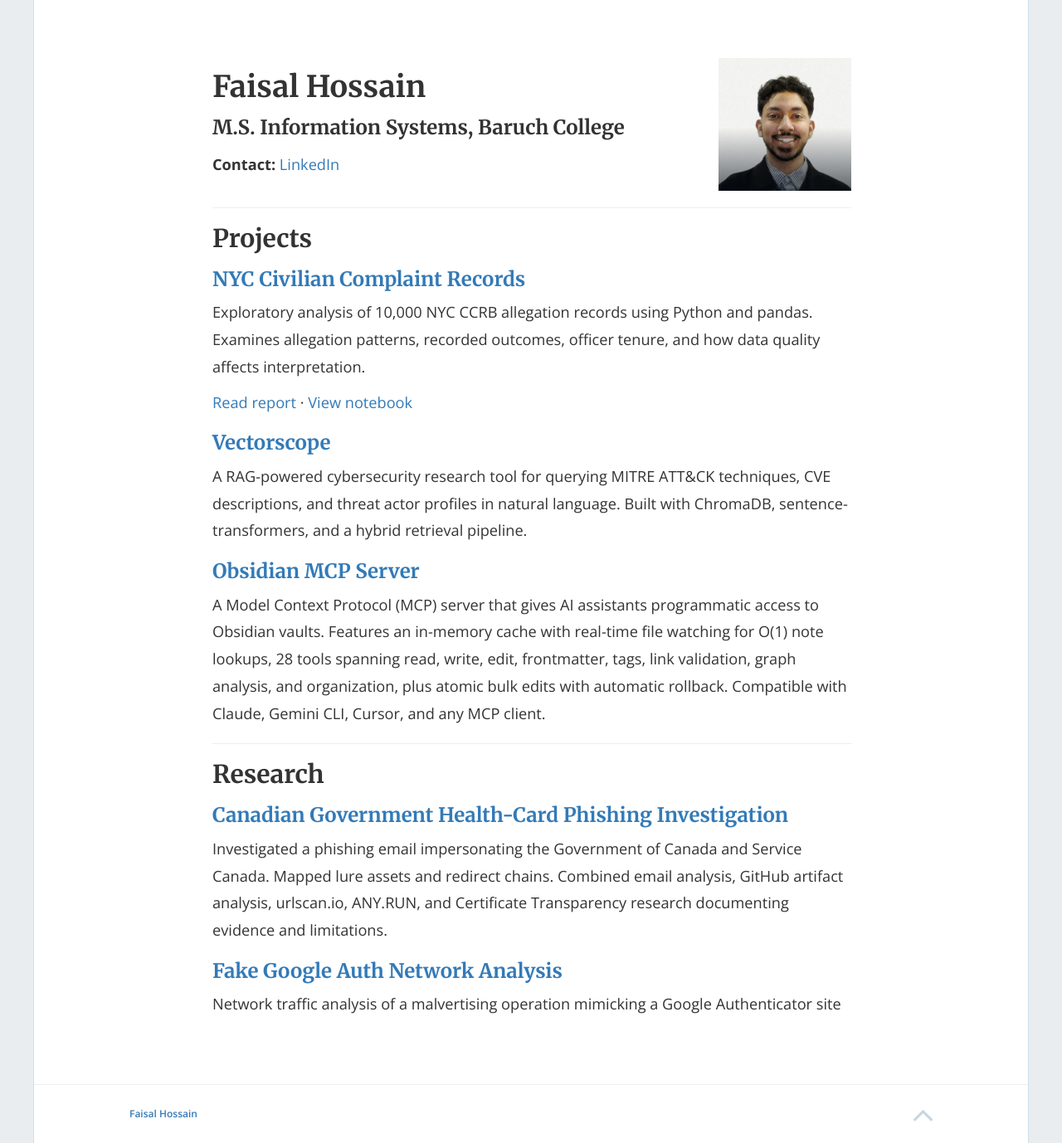
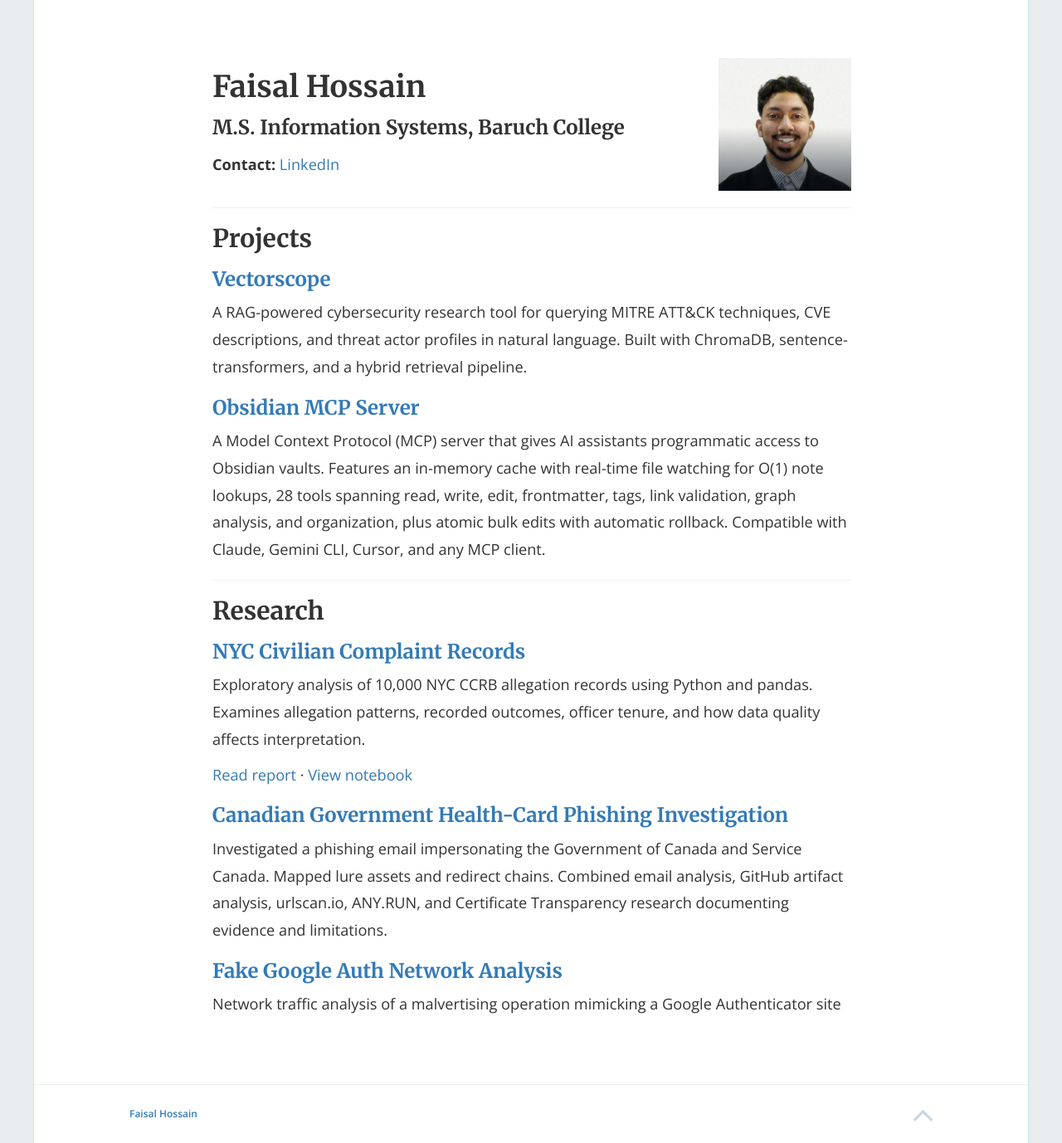
Before and after one commit to faisalhossainnyc/faisalhossainnyc.github.io, a Jekyll site: the page built from index.md, in a window 1280 px wide. Shown: the whole page at 83% size. Built offline with Jekyll 4.4.1, drawn with Linux system fonts in a browser that asks for light colours; nearby versions of some CDN libraries; part of the change alters nothing that is shown.

```diff
--- a/index.md
+++ b/index.md
@@ -16,11 +16,6 @@ title: Faisal Hossain
 
 ## Projects
 
-### [NYC Civilian Complaint Records](/projects/nyc-civilian-complaints/)
-Exploratory analysis of 10,000 NYC CCRB allegation records using Python and pandas. Examines allegation patterns, recorded outcomes, officer tenure, and how data quality affects interpretation.
-
-[Read report](/projects/nyc-civilian-complaints/) · [View notebook](https://github.com/faisalhossainnyc/faisalhossainnyc.github.io/blob/main/projects/nyc-civilian-complaints/analysis.ipynb)
-
 ### [Vectorscope](https://github.com/faisalhossainnyc/vectorscope)
 A RAG-powered cybersecurity research tool for querying MITRE ATT&CK techniques, CVE descriptions, and threat actor profiles in natural language. Built with ChromaDB, sentence-transformers, and a hybrid retrieval pipeline.
 
@@ -31,6 +26,11 @@ A Model Context Protocol (MCP) server that gives AI assistants programmatic acce
 
 ## Research
 
+### [NYC Civilian Complaint Records](/projects/nyc-civilian-complaints/)
+Exploratory analysis of 10,000 NYC CCRB allegation records using Python and pandas. Examines allegation patterns, recorded outcomes, officer tenure, and how data quality affects interpretation.
+
+[Read report](/projects/nyc-civilian-complaints/) · [View notebook](https://github.com/faisalhossainnyc/faisalhossainnyc.github.io/blob/main/projects/nyc-civilian-complaints/analysis.ipynb)
+
 ### [Canadian Government Health-Card Phishing Investigation](https://cybersecurityreach.org/investigations/canadian-id-renewal-github-2026)
 Investigated a phishing email impersonating the Government of Canada and Service Canada. Mapped lure assets and redirect chains. Combined email analysis, GitHub artifact analysis, urlscan.io, ANY.RUN, and Certificate Transparency research documenting evidence and limitations.
 
```
